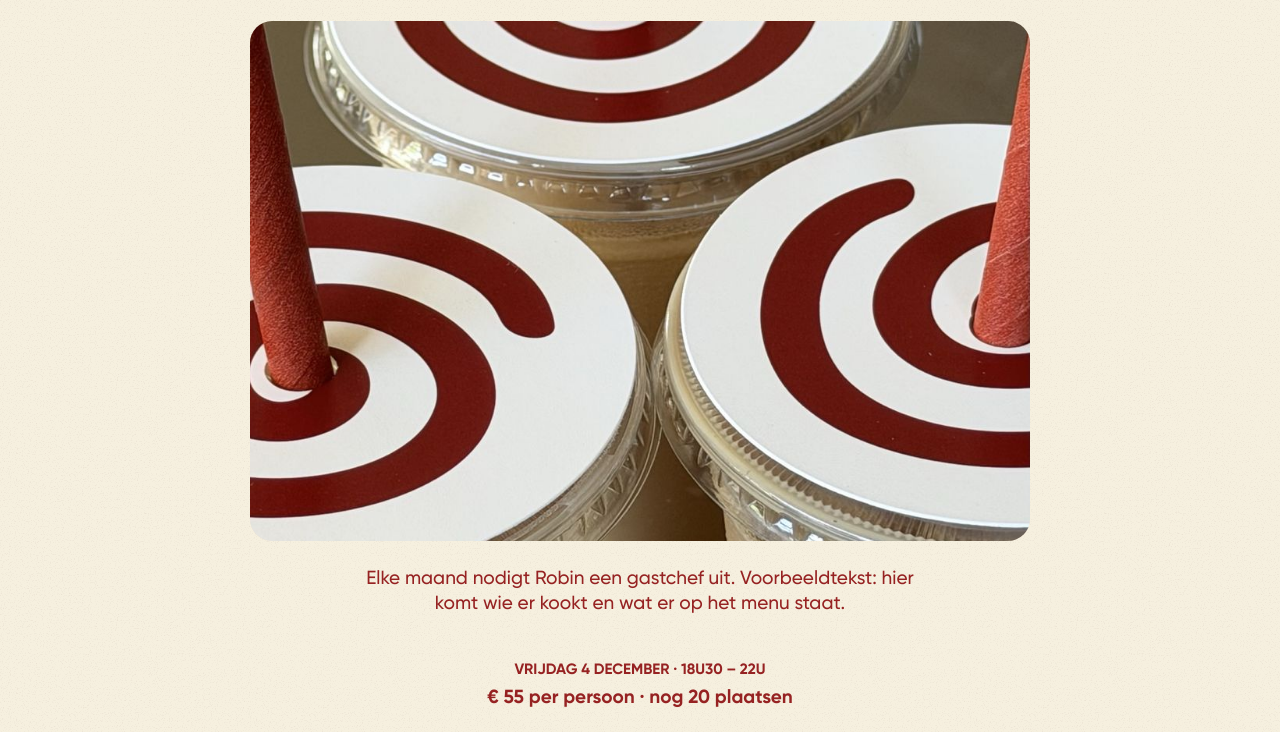
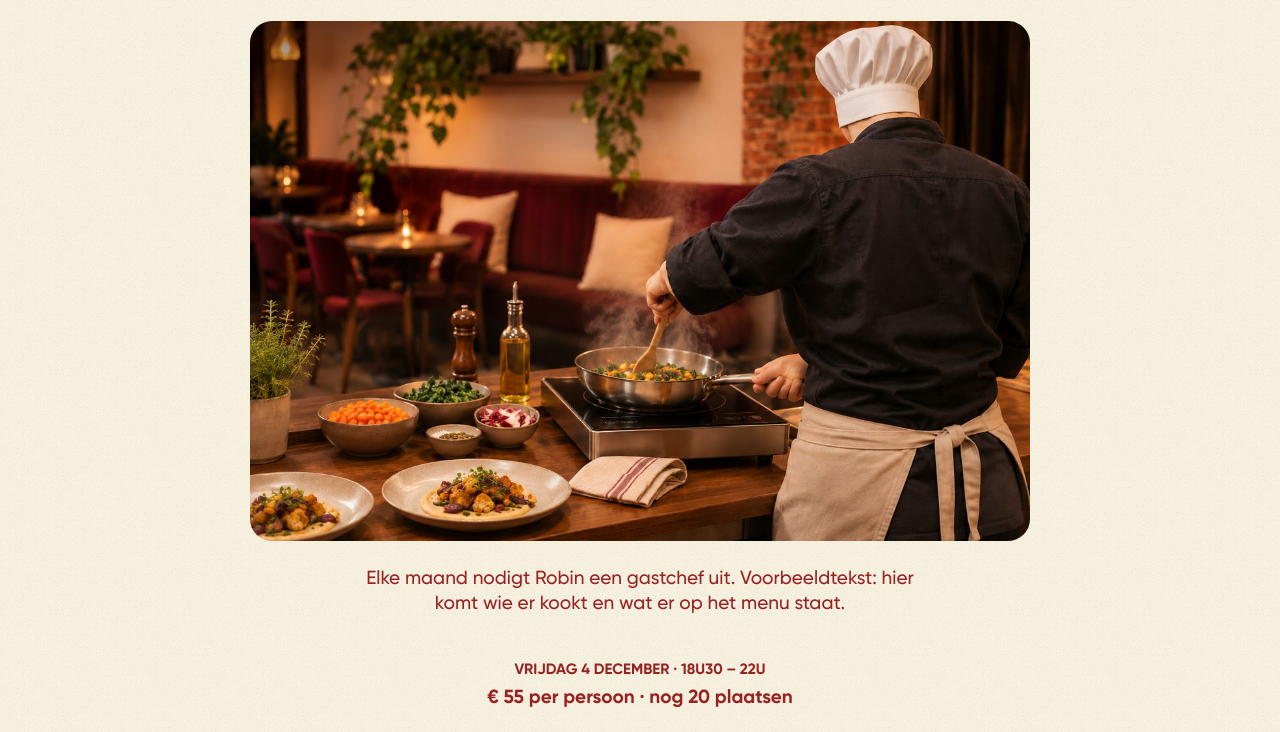
Before and after one commit to arnoldverhoeven/kopvol, a plain HTML site: page v4/events/index.html in a window 1280 px wide. Shown: the part 509-1241 px from the top of the page. Drawn offline with Linux system fonts and the light colour scheme.

Commit message:
v4: nieuwe openingsfoto homepage (twee koffies) en eerste event-foto (gastchef); demo-opslagsleutel v10
Co-Authored-By: Claude Sonnet 5.5 <noreply@anthropic.com>
Claude-Session: https://claude.ai/code/session_01HwUrNbGi4zSygEXY6pGA3F

```diff
--- a/v4/kopvol.js
+++ b/v4/kopvol.js
@@ -20,7 +20,7 @@ const SW=(c="")=>`<svg class="sw ${c}" aria-hidden="true"><use href="#sw"/></svg
 function toast(m){const t=$("#toast");t.textContent=m;t.classList.add("on");clearTimeout(t._t);t._t=setTimeout(()=>t.classList.remove("on"),2400)}
 
 /* ============ DATA (demo) ============ */
-const PH={draai:"/v4/img/draai.jpg",latte:"/v4/img/latte.jpg",coupe:"/v4/img/coupe.jpg",iced:"/v4/img/iced.jpg",bekers:"/v4/img/bekers.jpg",popup:"/v4/img/popup.jpg"};
+const PH={draai:"/v4/img/draai.jpg",latte:"/v4/img/latte.jpg",coupe:"/v4/img/coupe.jpg",iced:"/v4/img/iced.jpg",gastchef:"/v4/img/gastchef.jpg",bekers:"/v4/img/bekers.jpg",popup:"/v4/img/popup.jpg"};
 const imgOf=e=>e.img?(PH[e.img]||e.img):"";
 /* standaard de Google-openingsuren; de eigenaars passen ze aan in het beheer */
 const DEFAULT_SETTINGS={hours:{0:[9,16],1:[8,16],2:null,3:[8,16],4:[8,16],5:[8,16],6:[9,16]},closed:[{id:"c1",from:"2026-12-24",to:"2027-01-02",reason:"Kerstvakantie"}],tables:{binnen:4,buiten:4},dur:2,minP:6,maxP:14,reserveOnline:true};
@@ -29,7 +29,7 @@ const SEED_EVENTS=[
  {id:"e1",type:"workshop",img:"draai",title:"Draai je eigen kopje",date:"2026-11-28",time:"10u – 13u",price:65,cap:8,pub:true,desc:"Ilona neemt je mee achter de draaitafel. Je draait twee kopjes, kiest je glazuur en haalt ze drie weken later gebakken op in de bar. Geen ervaring nodig."},
  {id:"e2",type:"workshop",img:"latte",title:"Latte art voor beginners",date:"2026-12-13",time:"16u30 – 18u",price:35,cap:6,pub:true,desc:"Robin leert je melk stomen en een hartje gieten. Veel oefenen, en je drinkt je eigen werk op."},
  {id:"e3",type:"event",img:"coupe",title:"Coupevol: cava na de uren",date:"2026-12-18",time:"18u – 22u",price:25,cap:24,pub:true,desc:"Na vieren ruilen we de koffie voor bubbels. Muziek op de achtergrond en de buurt aan tafel. Je eerste glas zit in je inschrijving."},
- {id:"e4",type:"event",img:"iced",title:"Gastchef aan de bar",date:"2026-12-04",time:"18u30 – 22u",price:55,cap:20,pub:true,desc:"Elke maand nodigt Robin een gastchef uit. Voorbeeldtekst: hier komt wie er kookt en wat er op het menu staat."},
+ {id:"e4",type:"event",img:"gastchef",title:"Gastchef aan de bar",date:"2026-12-04",time:"18u30 – 22u",price:55,cap:20,pub:true,desc:"Elke maand nodigt Robin een gastchef uit. Voorbeeldtekst: hier komt wie er kookt en wat er op het menu staat."},
  {id:"e5",type:"event",img:"bekers",title:"Gastchefavond",date:"2026-10-23",time:"18u30 – 22u",price:55,cap:20,pub:true,desc:"Voorbeeldtekst: voorbije events blijven hier staan, met een korte terugblik."}
 ];
 const SEED_REGS=[
@@ -45,7 +45,7 @@ const SEED_BOOKINGS=[
  {id:"b3",name:"Els Vermeulen",email:"els.v@example.be",phone:"0495 11 22 33",date:nextIso(6),time:"09:30",n:7,area:"binnen",note:"Ontbijt met collega's",status:"bevestigd",at:"2026-11-15T08:03:00"}
 ];
 const DEFAULT_POPUP={on:false,img:"popup",alt:"Kerstvakantie: KOPVOL is gesloten van 24 december tot en met 2 januari en opent opnieuw op zondag 3 januari om 9u.",from:"2026-11-20",to:"2027-01-02"};
-const KEY="kopvol_v9";
+const KEY="kopvol_v10";
 let DB=load();
 function fresh(){return {events:structuredClone(SEED_EVENTS),regs:structuredClone(SEED_REGS),bookings:structuredClone(SEED_BOOKINGS),settings:structuredClone(DEFAULT_SETTINGS),popup:structuredClone(DEFAULT_POPUP)}}
 function load(){try{const d=JSON.parse(localStorage.getItem(KEY));if(d&&d.events&&d.settings&&d.bookings){if(!d.popup)d.popup=structuredClone(DEFAULT_POPUP);return d}}catch(e){}return fresh()}
```
Also changed, not shown: v4/events/index.html (+1 -1 lines), v4/index.html (+1 -1 lines), v4/img/gastchef.jpg (added), v4/img/koffies.jpg (added), v4/img/machine.jpg (deleted).
